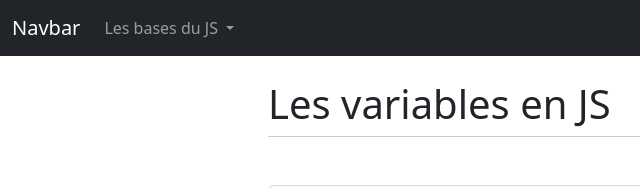
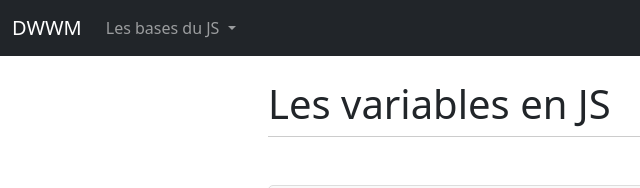
Before and after one commit to ze-sieli/dwwm-sieli-2024, a plain HTML site: page 01-javascript/01-les-variables.html in a window 1280 px wide. Shown: the top 188 px of the page, 0-640 px from the left. Drawn offline with nearby package versions, Linux system fonts and the light colour scheme.

Commit message:
🎨 Wording html

```diff
--- a/01-javascript/01-les-variables.html
+++ b/01-javascript/01-les-variables.html
@@ -11,7 +11,7 @@
         <div class="container">
             <nav class="navbar navbar-expand-lg navbar-dark bg-dark fixed-top">
                 <div class="container-fluid">
-                    <a class="navbar-brand" href="#">Navbar</a>
+                    <a class="navbar-brand" href="#">DWWM</a>
                     <button class="navbar-toggler" type="button" data-bs-toggle="collapse" data-bs-target="#navbarSupportedContent" aria-controls="navbarSupportedContent" aria-expanded="false" aria-label="Toggle navigation">
                     <span class="navbar-toggler-icon"></span>
                     </button>
```
Also changed, not shown: 01-javascript/01b-la-concatenation.html (+1 -1 lines), 01-javascript/01c-incrementation.html (+1 -1 lines), 01-javascript/02-les-operateurs.html (+1 -1 lines), 01-javascript/03-les-tableaux.html (+1 -1 lines), 01-javascript/03b-mon-application.html (+1 -1 lines), 01-javascript/04-les-fonctions.html (+1 -1 lines).
